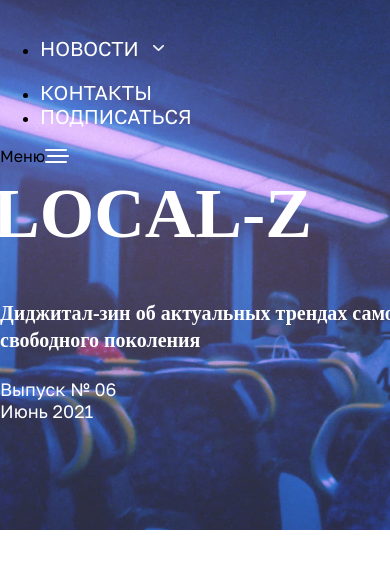
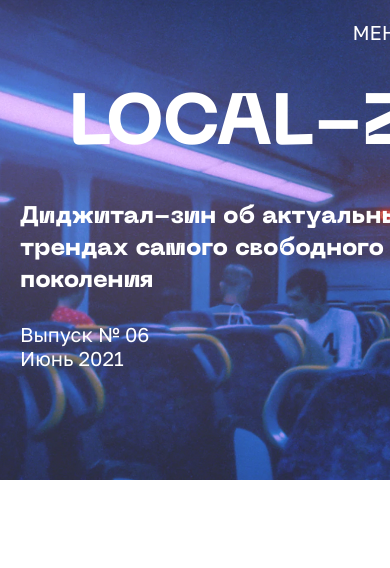
Before and after one commit to gvozdenkov/localz_magazine, a plain HTML site: page index.html in a window 390 px wide. Shown: the top 568 px of the page. Drawn offline with Linux system fonts and the light colour scheme.

Commit message:
feat: finish html/css header desk + mobile

```diff
--- /dev/null
+++ b/blocks/desktop-menu/desktop-menu.css
@@ -0,0 +1,17 @@
+.desktop-menu {
+  display: flex;
+  justify-content: flex-end;
+  gap: 60px;
+  list-style-type: none;
+  padding: 20px;
+  margin: 0;
+}
+
+.desktop-menu__item {
+}
+
+@media (max-width: 767px) {
+  .desktop-menu {
+    display: none;
+  }
+}
--- /dev/null
+++ b/blocks/header/header.css
@@ -0,0 +1,65 @@
+.header {
+  background: url("../../images/header-background.jpg") center / cover no-repeat;
+  color: var(--color-content-primary-inverse);
+  position: relative;
+  box-sizing: border-box;
+  display: flex;
+  flex-flow: column;
+  min-height: 810px;
+}
+
+.header__title {
+  font-size: 300px;
+  line-height: 1;
+  text-align: center;
+  margin: 0;
+  margin-top: 120px;
+}
+
+.header__description {
+  font-size: 24px;
+  line-height: 1.33;
+  margin: 40px 0 24px;
+  max-width: 453px;
+  margin-left: clamp(20px, 15vw, 198px);
+}
+
+.header__edition {
+  font-size: 20px;
+  line-height: 1.2;
+  max-width: 130px;
+  margin: 0;
+  margin-left: clamp(20px, 15vw, 198px);
+}
+
+@media (max-width: 1430px) {
+  .header__title {
+    font-size: calc(
+      92px + 211 *
+        (
+          (100vw - var(--min-screen-width)) /
+            (var(--max-screen) - var(--min-screen))
+        )
+    );
+  }
+}
+
+@media (max-width: 767px) {
+  .header {
+    min-height: 480px;
+    aspect-ratio: 1;
+    background-position: 61%;
+  }
+
+  .header__title {
+    margin-top: 26px;
+  }
+
+  .header__description {
+    margin-left: 20px;
+  }
+
+  .header__edition {
+    margin-left: 20px;
+  }
+}
--- /dev/null
+++ b/blocks/menu-button/menu-button.css
@@ -0,0 +1,18 @@
+.menu-button {
+  padding: 0;
+  background: none;
+  border-radius: initial;
+  border: none;
+  display: flex;
+  justify-content: flex-end;
+  align-items: center;
+  cursor: pointer;
+  z-index: 2;
+  height: 24px;
+  display: flex;
+  gap: 20px;
+  font-size: 20px;
+  line-height: 24px;
+  text-transform: uppercase;
+  color: var(--color-content-primary-inverse);
+}
--- /dev/null
+++ b/blocks/menu-icon/menu-icon.css
@@ -0,0 +1,5 @@
+.menu-icon {
+  width: 24px;
+  height: 24px;
+  stroke: var(--color-content-primary-inverse);
+}
--- /dev/null
+++ b/blocks/mobile-menu/mobile-menu.css
@@ -0,0 +1,12 @@
+.mobile-menu {
+  display: none;
+}
+
+@media screen and (max-width: 767px) {
+  .mobile-menu {
+    display: flex;
+    justify-content: flex-end;
+    align-items: center;
+    padding: 20px;
+  }
+}
--- /dev/null
+++ b/blocks/title/title.css
@@ -0,0 +1,4 @@
+.title {
+  font-family: "Neue Machina", Arial, Helvetica, sans-serif;
+  font-weight: 800;
+}
--- a/pages/style.css
+++ b/pages/style.css
@@ -1,17 +1,20 @@
 @import url(../vendor/normalize.css);
 @import url(../vendor/fonts.css);
+@import url(../vendor/vaiables.css);
 
 @import url(../blocks/page/page.css);
 
-.header {
-  padding-top: 20px;
-  padding-bottom: 158px;
-  position: relative;
-  background: url("../images/header-background.jpg");
-  background-size: cover;
-  background-repeat: no-repeat;
-  background-position: center;
-}
+@import url(../blocks/title/title.css);
+
+@import url(../blocks/header/header.css);
+
+@import url(../blocks/desktop-menu/desktop-menu.css);
+
+@import url(../blocks/mobile-menu/mobile-menu.css);
+
+@import url(../blocks/menu-button/menu-button.css);
+
+@import url(../blocks/menu-icon/menu-icon.css);
 
 .news {
   padding-top: 60px;
@@ -24,23 +27,10 @@
   position: relative;
 }
 
-.header__navigation {
-  margin-bottom: 120px;
-}
-
-.navigation {
-  display: flex;
-  justify-content: flex-end;
-}
-
 .menu__navigation {
   flex-direction: column;
   justify-content: center;
   height: 766px;
-}
-
-.navigation__item {
-  list-style: none;
 }
 
 .navigation__item_show-dropdown {
@@ -92,7 +82,6 @@
 .navigation__button_arrow {
   display: block;
   position: relative;
-  margin-bottom: 20px;
 }
 
 .navigation__button_arrow::after {
@@ -113,7 +102,7 @@
 }
 
 .navigation__dropdown-menu {
-  display: none;
+  opacity: 0;
   background: #000;
   padding: 20px 31px 20px 20px;
 }
@@ -130,10 +119,6 @@
   .navigation__button:hover
   .navigation__dropdown-menu_hover {
   display: block;
-}
-
-.mobile-header {
-  display: none;
 }
 
 .dropdown-menu__link {
@@ -153,32 +138,6 @@
 .navigation__dropdown-menu_click .dropdown-menu__link {
   margin-bottom: 0;
   margin-top: 40px;
-}
-
-.header__title {
-  margin: 0;
-  color: #fff;
-  font-family: "NeueMachinaBold";
-  font-size: 300px;
-  line-height: 300px;
-  margin-left: -16px;
-}
-
-.header__description {
-  margin: 0;
-  font-weight: 800;
-  color: #fff;
-  font-size: 24px;
-  line-height: 32px;
-  margin-bottom: 24px;
-  font-family: "NeueMachinaBold";
-}
-
-.header__edition {
-  width: 130px;
-  color: #fff;
-  font-size: 16px;
-  line-height: 20px;
 }
 
 .section-title {
@@ -485,44 +444,16 @@
   display: flex;
 }
 
-.menu-button {
-  padding: 0;
-  background: none;
-  border-radius: initial;
-  border: none;
-  display: flex;
-  justify-content: flex-end;
-  align-items: center;
-  cursor: pointer;
-  z-index: 2;
-  height: 24px;
-}
-
-.menu-button__label {
-  font-size: 20px;
-  line-height: 24px;
-  text-transform: uppercase;
-  color: #0a0a0a;
-  margin-right: 17px;
-}
-
 .menu-button__label_to-close {
   color: #fff;
-}
-
-.menu-icon {
-  width: 24px;
-  height: 24px;
-  background: url("../images/icon-open.svg");
-  background-size: contain;
-  background-repeat: no-repeat;
 }
 
 .menu-icon_close {
   background: url("../images/icon-close.svg");
 }
 
-.dropdown-menu_click-open {
+.dropdown-menu_is-open {
+  opacity: 1;
   display: block;
 }
 
@@ -539,11 +470,6 @@
 }
 
 @media screen and (max-width: 1439px) {
-  .header__title {
-    font-size: 211px;
-    margin-left: -7px;
-  }
-
   .footer {
     flex-direction: column;
   }
@@ -575,25 +501,12 @@
     height: 473px;
   }
 
-  .header__title {
-    line-height: 265px;
-    font-size: 205px;
-  }
-
-  .header__navigation {
-    margin-bottom: 100px;
-  }
-
   .menu {
     height: 100%;
   }
 }
 
 @media screen and (max-width: 1023px) {
-  .header__title {
-    font-size: 151px;
-  }
-
   .slide,
   .slide__card {
     width: 370px;
@@ -602,10 +515,6 @@
   .instagram__image {
     width: 345px;
     height: 345px;
-  }
-
-  .header__navigation {
-    margin-bottom: 80px;
   }
 
   .navigation__link,
@@ -631,34 +540,14 @@
 }
 
 @media screen and (max-width: 767px) {
-  .header__title {
-    font-size: 92px;
-    line-height: 92px;
-    margin-bottom: 40px;
-  }
-
   .header__navigation,
   .sticky-header {
     display: none;
   }
 
-  .mobile-header {
-    display: flex;
-    justify-content: flex-end;
-    margin-bottom: 46px;
-  }
-
-  .menu-button {
-    padding: 21px 10px 21px 0;
-  }
-
-  .menu-button__label {
-    color: #fff;
-  }
-
-  .menu-icon {
+  /* .menu-icon {
     background-image: url("../images/icon-open-white.svg");
-  }
+  } */
 
   .menu-icon_close {
     background-image: url("../images/icon-close-white.svg");
@@ -696,14 +585,6 @@
     margin-bottom: 20px;
   }
 
-  .menu-button {
-    padding: 0 1px 0 0;
-  }
-
-  .header {
-    padding-bottom: 90px;
-  }
-
   .news {
     padding-top: 40px;
     padding-bottom: 40px;
@@ -730,10 +611,6 @@
 }
 
 @media screen and (max-width: 479px) {
-  .header__title {
-    font-size: 70px;
-  }
-
   .instagram__image {
     width: 182px;
     height: 182px;
@@ -742,23 +619,9 @@
   .subscribe {
     width: 100%;
   }
-
-  .header__description {
-    font-size: 22px;
-    line-height: 30px;
-  }
-
-  .header__edition {
-    font-size: 18px;
-    line-height: 22px;
-  }
 }
 
 @media screen and (max-width: 425px) {
-  .header__title {
-    font-size: 70px;
-  }
-
   .slide,
   .slide__card {
     width: 319px;
@@ -773,26 +636,12 @@
     font-size: 40px;
     line-height: 44px;
   }
-
-  .header__description {
-    font-size: 20px;
-    line-height: 27px;
-  }
 }
 
 @media screen and (max-width: 375px) {
-  .header__title {
-    font-size: 60px;
-  }
-
   .slide,
   .slide__card {
     width: 263px;
-  }
-
-  .header__description {
-    font-size: 19px;
-    line-height: 27px;
   }
 
   .subscribe__title {
```
Also changed, not shown: images/icon-open.svg, images/menu-icon.svg (added).
